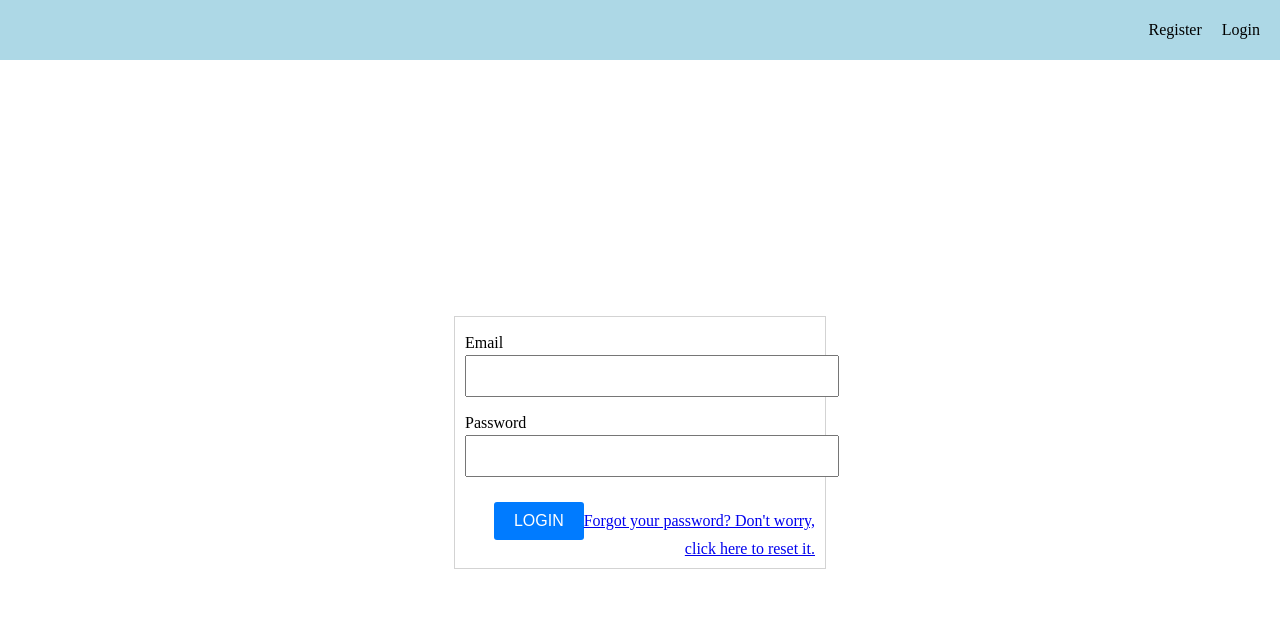
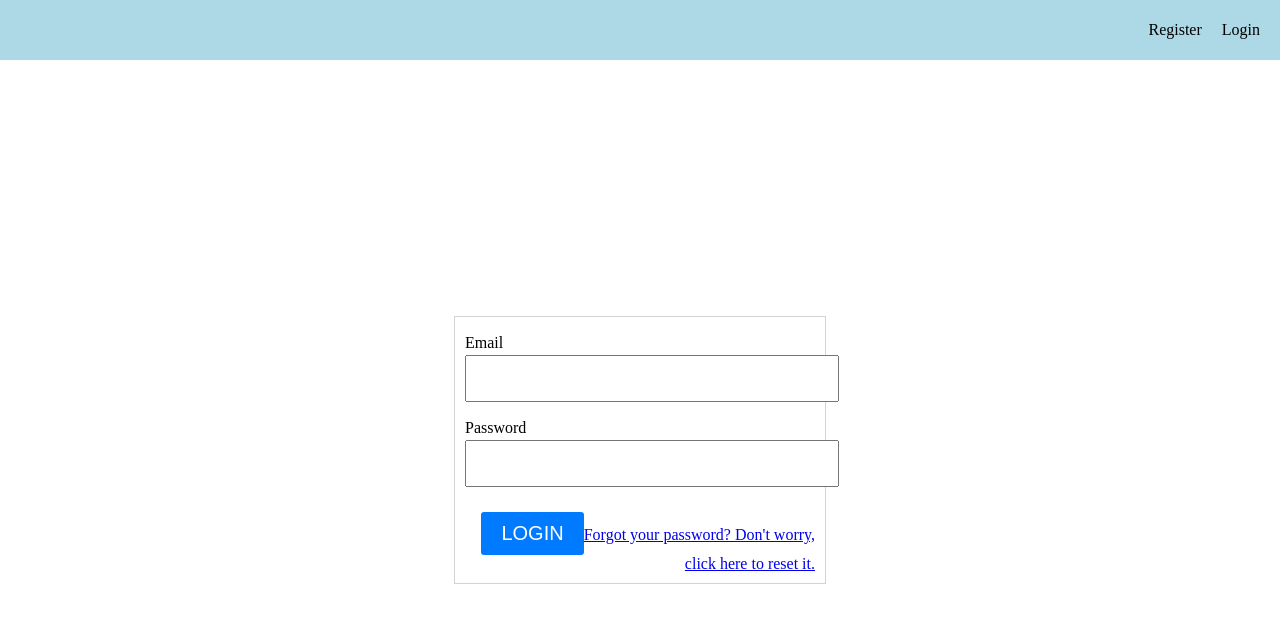
Before and after one commit to Taras-Holyk/exhange-rate-parser-fe, a React (Create React App) app: page /login in a window 1280 px wide. Shown: the top 622 px of the page. Built offline with nearby package versions, Linux system fonts and the light colour scheme.

Commit message:
Updated font-size to 20px as per user review

```diff
--- a/src/components/ResetPassword/ResetPassword.scss
+++ b/src/components/ResetPassword/ResetPassword.scss
@@ -8,7 +8,7 @@
 .form__input {
   width: 100%;
   padding: 10px;
-  font-size: 16px;
+  font-size: 20px;
   color: #333;
   margin-bottom: 10px;
 }
@@ -17,7 +17,7 @@
   background-color: #007BFF;
   color: #fff;
   padding: 10px 20px;
-  font-size: 16px;
+  font-size: 20px;
   border: none;
   cursor: pointer;
 }
```
